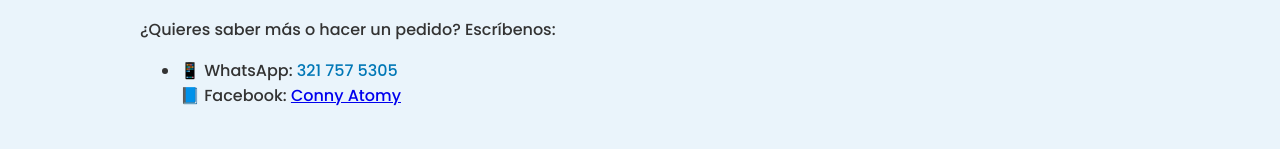
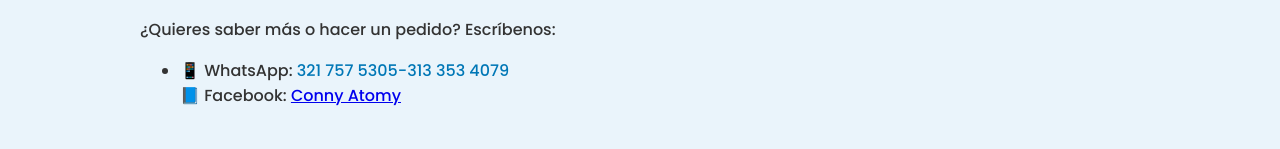
Before and after one commit to connyatomy/AtomyNeiva, a plain HTML site: page index.html in a window 1280 px wide. Shown: the part 2531-2680 px from the top of the page. Drawn offline with Linux system fonts and the light colour scheme.

Commit message:
Update index.html

```diff
--- a/index.html
+++ b/index.html
@@ -191,7 +191,7 @@
     <h2>Contacto</h2>
     <p>¿Quieres saber más o hacer un pedido? Escríbenos:</p>
     <ul>
-      <li>📱 WhatsApp: <a href="https://wa.me/573217575305">321 757 5305</a></li
+      <li>📱 WhatsApp: <a href="https://wa.me/573217575305">321 757 5305-313 353 4079</a></li
       <li>📘 Facebook: <a href="https://facebook.com/connyatomy" target="_blank">Conny Atomy</a></li>
     </ul>
   </section>
```
